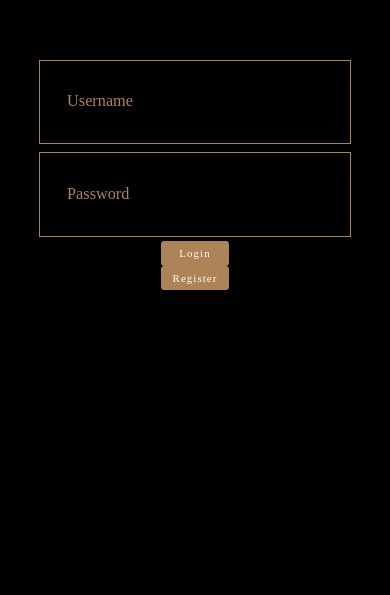
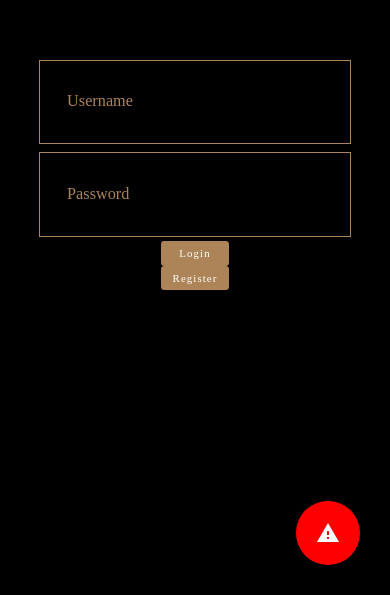
Before and after one commit to licomobrusli/staff, a React Native app: screen /Login in a window 390 px wide. Shown: the part 249-844 px from the top of the page. Built offline with nearby package versions, Linux system fonts and the light colour scheme.

Commit message:
we got the name in the segments and I added an incident reporting button that takes a screenshot and you can type a message and then it sends currently to an end point that doesnt exits

```diff
--- a/App.tsx
+++ b/App.tsx
@@ -1,9 +1,14 @@
 // App.tsx
 import React from 'react';
 import AppNavigator from './config/appNavigator'; // Adjust the path as necessary
+import FloatingButtonProvider from './config/incidentButtonProvider'; // Adjust the path as necessary
 
 const App = () => {
-  return <AppNavigator />;
+  return (
+    <FloatingButtonProvider>
+      <AppNavigator />
+    </FloatingButtonProvider>
+  );
 };
 
 export default App;
--- /dev/null
+++ b/config/incidentButtonProvider.tsx
@@ -0,0 +1,186 @@
+// incidentButtonProvider.tsx
+import React, { useRef, ReactNode, useState } from 'react';
+import { View, TouchableOpacity, StyleSheet, PanResponder, Animated, Alert, Modal, TextInput, Text } from 'react-native';
+import MaterialIcons from 'react-native-vector-icons/MaterialIcons';
+import { captureScreen } from 'react-native-view-shot';
+import RNFS from 'react-native-fs';
+import axios from 'axios';
+import SDims from '../config/dimensions';
+import fonts from '../config/fonts';
+
+interface FloatingButtonProviderProps {
+    children: ReactNode;
+}
+
+const FloatingButtonProvider: React.FC<FloatingButtonProviderProps> = ({ children }) => {
+    const [comment, setComment] = useState('');
+    const [modalVisible, setModalVisible] = useState(false);
+    const [screenshotUri, setScreenshotUri] = useState<string | null>(null);
+
+    const pan = useRef(new Animated.ValueXY()).current;
+    const panResponder = useRef(
+        PanResponder.create({
+            onStartShouldSetPanResponder: () => true,
+            onPanResponderMove: Animated.event(
+                [null, { dx: pan.x, dy: pan.y }],
+                { useNativeDriver: false }
+            ),
+            onPanResponderRelease: () => {
+                Animated.spring(pan, {
+                    toValue: { x: 0, y: 0 },
+                    useNativeDriver: false
+                }).start();
+            }
+        })
+    ).current;
+
+    const handleReport = () => {
+        captureScreen({
+            format: 'jpg',
+            quality: 0.8
+        }).then(
+            uri => {
+                console.log("Screenshot saved to", uri);
+                setScreenshotUri(uri);
+                setModalVisible(true);
+            },
+            error => console.error("Oops, snapshot failed", error)
+        );
+    };
+
+    const handleSubmit = () => {
+        if (screenshotUri) {
+            RNFS.readFile(screenshotUri, 'base64').then(base64data => {
+                const payload = {
+                    image: base64data,
+                    comment: comment
+                };
+                axios.post('YOUR_BACKEND_ENDPOINT', payload) // Replace 'YOUR_BACKEND_ENDPOINT' with your actual endpoint
+                    .then(response => {
+                        Alert.alert('Report sent successfully');
+                        setModalVisible(false);
+                        setComment('');
+                        setScreenshotUri(null);
+                    }).catch(error => {
+                        console.error("There was an issue sending the report", error);
+                    });
+            });
+        } else {
+            Alert.alert("Error", "No screenshot available to send.");
+        }
+    };
+
+    const animatedStyle = {
+        transform: [
+            { translateX: pan.x },
+            { translateY: pan.y }
+        ]
+    };
+
+    return (
+        <View style={{ flex: 1 }}>
+            {children}
+            <Animated.View
+                style={[styles.floatingButton, animatedStyle]}
+                {...panResponder.panHandlers}
+            >
+                <TouchableOpacity onPress={handleReport}>
+                    <MaterialIcons name="report-problem" size={24} color="white" />
+                </TouchableOpacity>
+            </Animated.View>
+            {modalVisible && (
+                <Modal
+                    animationType="slide"
+                    transparent={true}
+                    visible={modalVisible}
+                    onRequestClose={() => {
+                        setModalVisible(!modalVisible);
+                    }}
+                >
+                    <View style={modalStyles.centeredView}>
+                        <View style={modalStyles.modalView}>
+                            <Text style={fonts.txtCard}>Enter your comment</Text>
+                            <TextInput
+                                style={[modalStyles.modalTextInput, fonts.txtCard]}
+                                onChangeText={setComment}
+                                value={comment}
+                                placeholder="Comment here..."
+                                placeholderTextColor="#AD8457"
+                                multiline
+                            />
+                            <TouchableOpacity
+                                style={modalStyles.buttonClose}
+                                onPress={handleSubmit}
+                            >
+                                <Text style={fonts.txtCard}>Submit</Text>
+                            </TouchableOpacity>
+                        </View>
+                    </View>
+                </Modal>
+            )}
+        </View>
+    );
+};
+
+const styles = StyleSheet.create({
+    floatingButton: {
+        position: 'absolute',
+        right: 30,
+        bottom: 30,
+        backgroundColor: 'red',
+        padding: 20,
+        borderRadius: 50,
+        elevation: 2,
+        shadowColor: '#000',
+        shadowOffset: {
+            width: 0,
+            height: 2,
+        },
+        shadowOpacity: 0.25,
+        shadowRadius: 3.84,
+    },
+});
+
+const modalStyles = StyleSheet.create({
+    centeredView: {
+        flex: 1,
+        justifyContent: 'center',
+        alignItems: 'center',
+        marginTop: 22,
+    },
+    modalView: {
+        margin: 20,
+        backgroundColor: 'black',
+        borderRadius: 20,
+        padding: 35,
+        alignItems: 'center',
+        shadowColor: '#000',
+        shadowOffset: {
+            width: 0,
+            height: 2,
+        },
+        shadowOpacity: 0.25,
+        shadowRadius: 4,
+        elevation: 5,
+        width: SDims.Width90p,
+        borderColor: '#AD8457',
+        borderWidth: 2,
+    },
+    buttonClose: {
+        backgroundColor: "#2196F3",
+        borderRadius: 20,
+        padding: 10,
+        elevation: 2,
+        marginTop: 15,
+    },
+    modalTextInput: {
+        borderColor: '#AD8457',
+        borderWidth: 1,
+        padding: 10,
+        width: '100%',
+        color: '#AD8457',
+        marginTop: 15,
+    },
+});
+
+export default FloatingButtonProvider;
--- a/package.json
+++ b/package.json
@@ -15,10 +15,13 @@
     "axios": "^1.6.7",
     "react": "18.2.0",
     "react-native": "0.73.4",
+    "react-native-fs": "^2.20.0",
     "react-native-gesture-handler": "^2.15.0",
     "react-native-keychain": "^8.2.0",
     "react-native-safe-area-context": "^4.9.0",
-    "react-native-screens": "^3.29.0"
+    "react-native-screens": "^3.29.0",
+    "react-native-vector-icons": "^10.0.3",
+    "react-native-view-shot": "^3.8.0"
   },
   "devDependencies": {
     "@babel/core": "^7.20.0",
@@ -30,6 +33,7 @@
     "@react-native/typescript-config": "0.73.1",
     "@types/react": "^18.2.58",
     "@types/react-native": "^0.73.0",
+    "@types/react-native-vector-icons": "^6.4.18",
     "@types/react-test-renderer": "^18.0.0",
     "babel-jest": "^29.6.3",
     "eslint": "^8.19.0",
```
Also changed, not shown: 1 other file (tests, documents, lock files or other folders).
